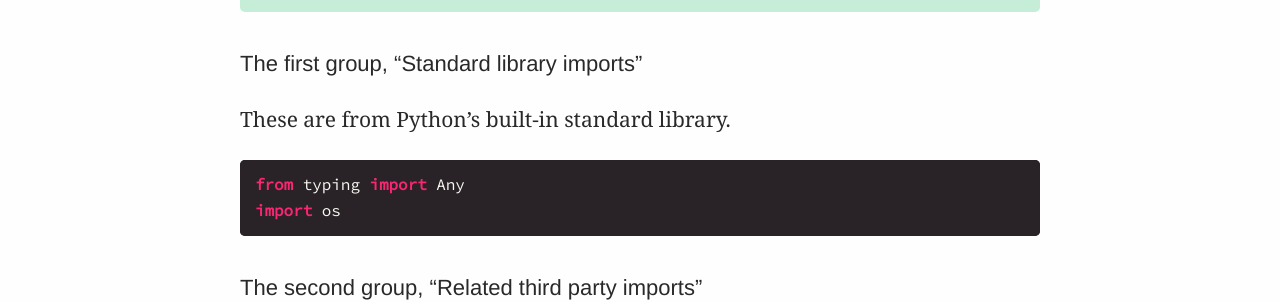
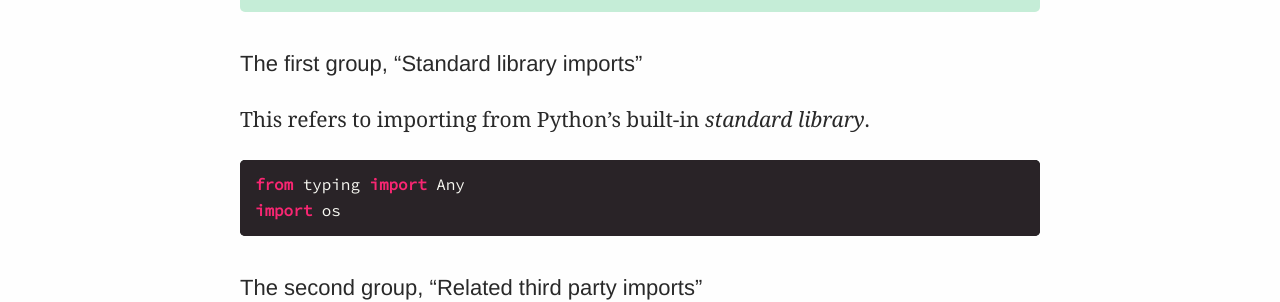
Before and after one commit to explodinglabs/explodinglabs.github.io, a Jekyll site: the page built from docs/_posts/python/2021-01-27-imports.markdown, in a window 1280 px wide. Shown: the part 626-928 px from the top of the page. Built offline with Jekyll 4.4.1, drawn with Linux system fonts in a browser that asks for light colours.

Commit message:
Update 2021-01-27-imports.markdown

````diff
--- a/docs/_posts/python/2021-01-27-imports.markdown
+++ b/docs/_posts/python/2021-01-27-imports.markdown
@@ -23,7 +23,7 @@ This part on **grouping imports** is particularly important:
 
 ## The first group, "Standard library imports"
 
-These are from Python's built-in standard library.
+This refers to importing from Python's built-in _standard library_.
 
 ```python
 from typing import Any
````
